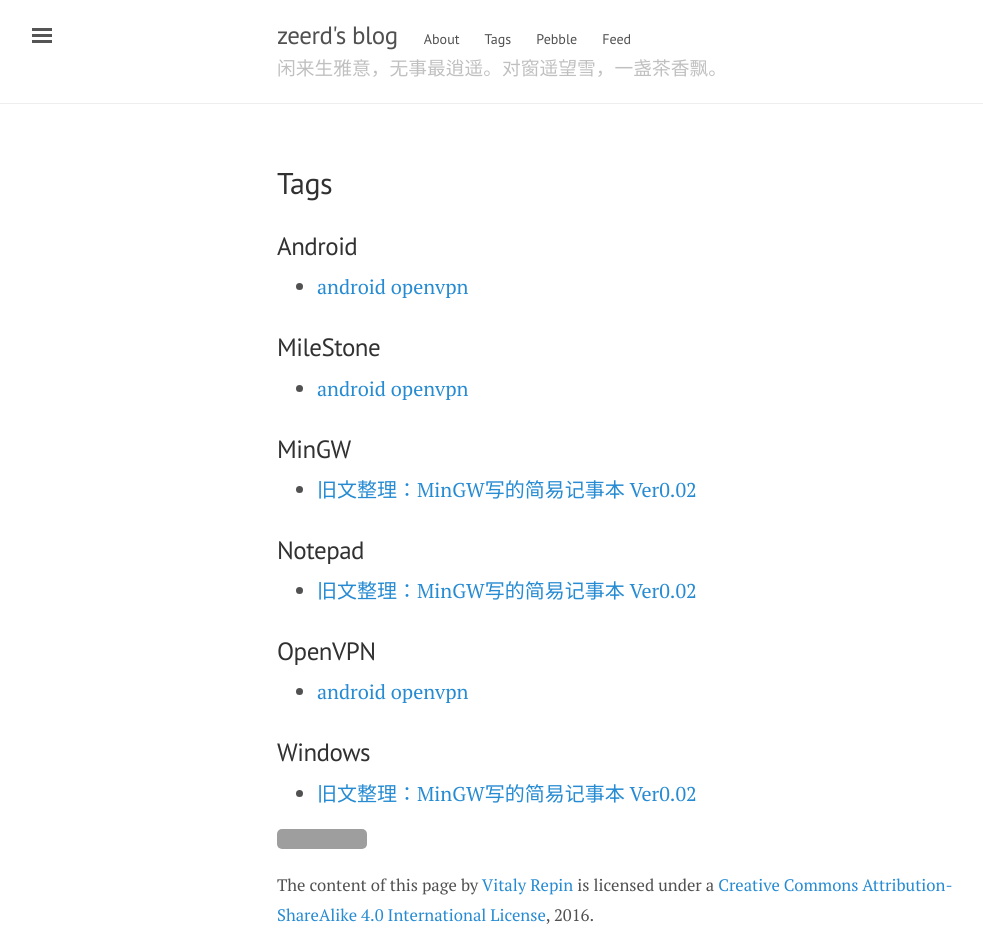
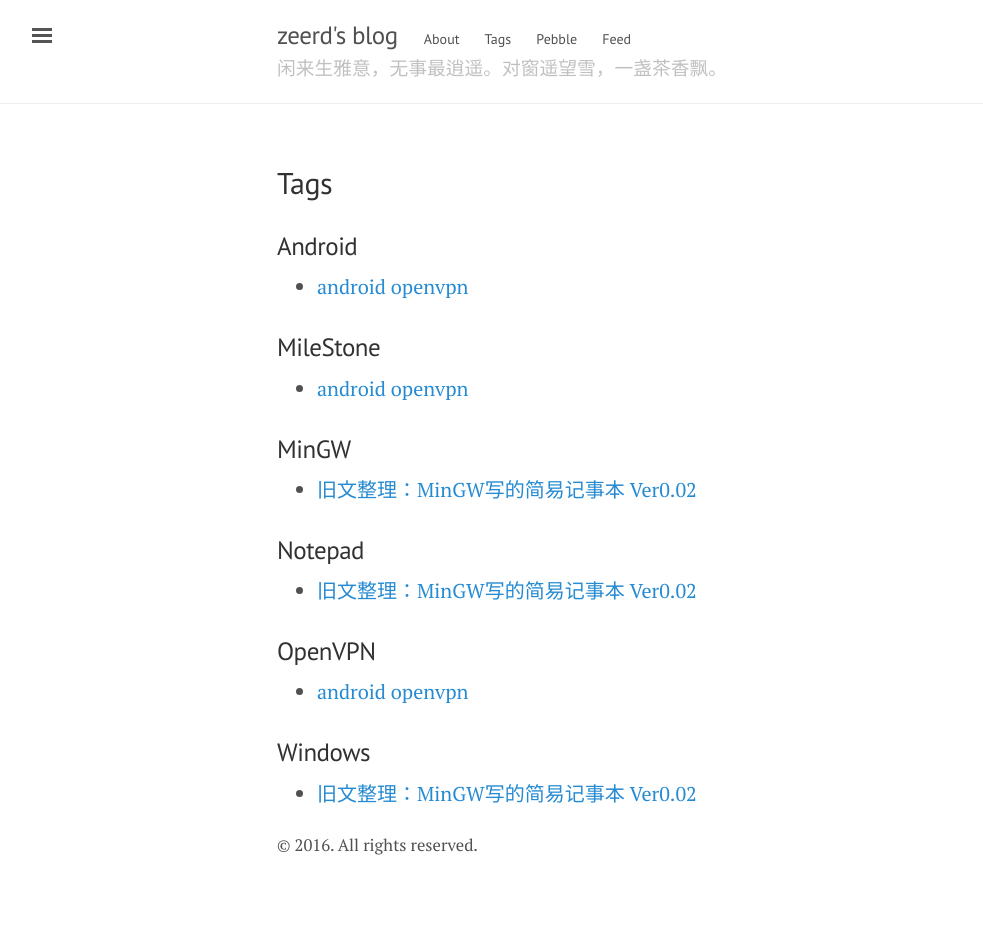
Before and after one commit to zeerd/zeerd.github.io, a Jekyll site: the page built from tags.html, in a window 1280 px wide. Shown: the whole page, without its empty margins (3-986 px from the left). Built offline with Jekyll 4.4.1, drawn with Linux system fonts in a browser that asks for light colours; Markdown is read by kramdown in place of the engine named in the settings; after the commit the page ends 900 px from its top, so only the background shows below that; grey boxes are pictures that could not be loaded.

Commit message:
Update default.html

```diff
--- a/_layouts/default.html
+++ b/_layouts/default.html
@@ -65,8 +65,7 @@
 
  <footer class="footer">
  <small>
-<a rel="license" href="http://creativecommons.org/licenses/by-sa/4.0/"><img alt="Creative Commons License" style="border-width:0" src="https://i.creativecommons.org/l/by-sa/4.0/80x15.png" /></a><span xmlns:dct="http://purl.org/dc/terms/" property="dct:title">The content of this page </span> by <a xmlns:cc="http://creativecommons.org/ns#" href="http://vrepin.org/" property="cc:attributionName" rel="cc:attributionURL">Vitaly Repin</a> is licensed under a <a rel="license" href="http://creativecommons.org/licenses/by-sa/4.0/">Creative Commons Attribution-ShareAlike 4.0 International License</a>,
-	  <time datetime="{{ site.time | date_to_xmlschema }}">{{ site.time | date: '%Y' }}</time>.
+	  &copy; <time datetime="{{ site.time | date_to_xmlschema }}">{{ site.time | date: '%Y' }}</time>. All rights reserved.
 	  </small>
 </footer>
       </div>
```
